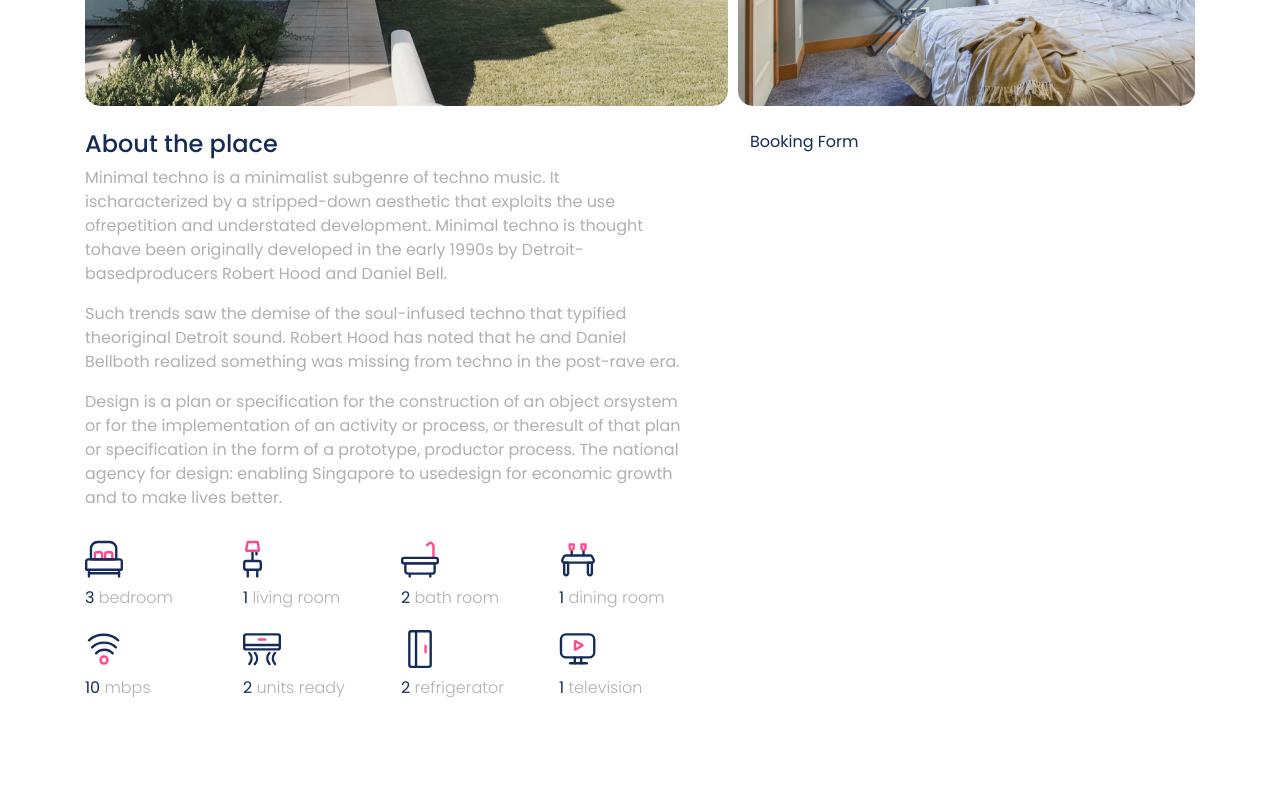
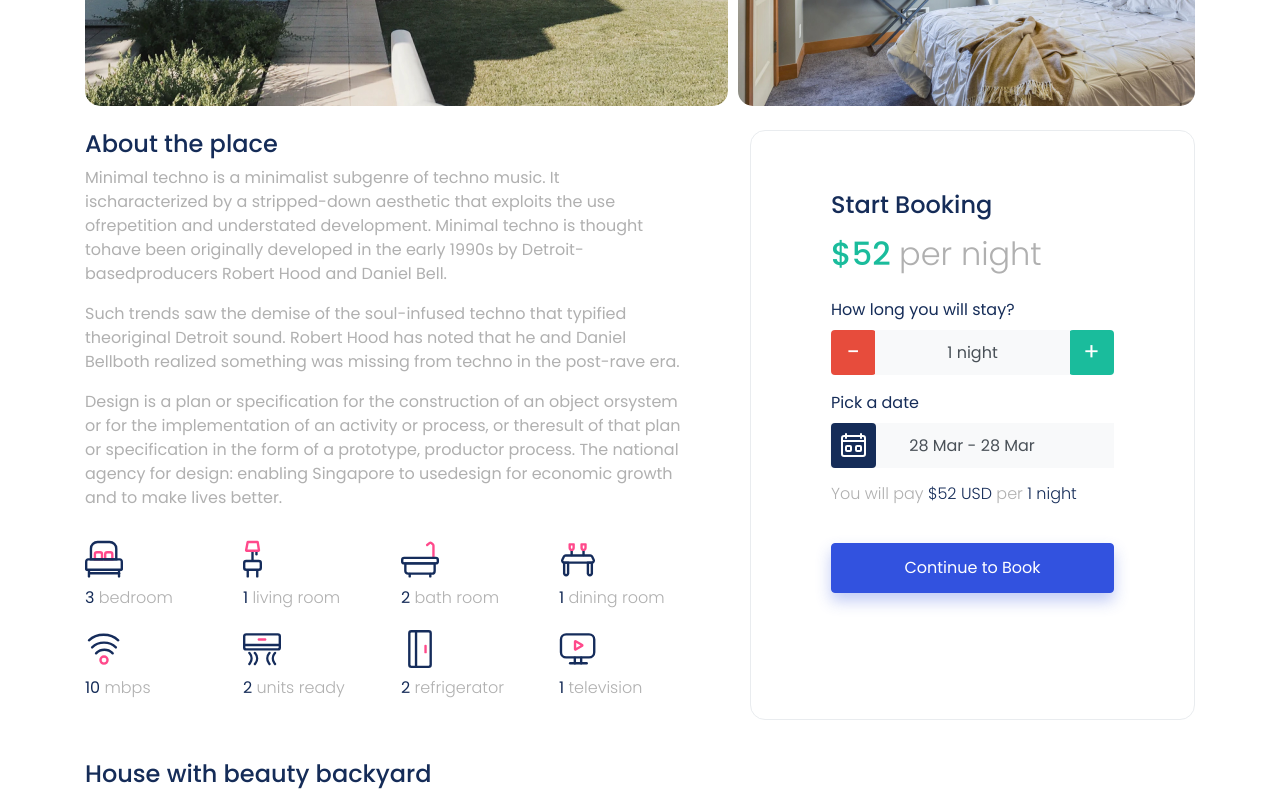
Before and after one commit to ruston-RnY/react-staycation-app, a React (Create React App) app: page /properties/asd1293uasdads1 in a window 1280 px wide. Shown: the part 620-1420 px from the top of the page. Before the commit the page ends 1340 px from the top, so only its background shows below. Built offline with nearby package versions, Linux system fonts and the light colour scheme.

Commit message:
complet page detail

```diff
--- a/src/assets/scss/_colorVariables.scss
+++ b/src/assets/scss/_colorVariables.scss
@@ -14,9 +14,9 @@ $blue: #007bff !default;
 $indigo: #3252df !default;
 $purple: #6f42c1 !default;
 $pink: #ff498b !default;
-$red: #dc3545 !default;
+$red: #e74c3c !default;
 $orange: #fd7e14 !default;
 $yellow: #ffcc47 !default;
 $green: #28a745 !default;
-$teal: #20c997 !default;
+$teal: #1abc9c !default;
 $cyan: #17a2b8 !default;
--- a/src/assets/scss/style.scss
+++ b/src/assets/scss/style.scss
@@ -102,7 +102,11 @@ section {
 }
 
 .card {
+  &.bordered {
+    border: 1px solid $gray-200;
+  }
   height: 100%;
+  border-radius: 15px;
   .tag {
     background-color: $pink;
     font-size: 0.875rem;
@@ -141,7 +145,7 @@ section {
     height: 100%;
     overflow: hidden;
     cursor: pointer;
-    border-radius: 15px;
+
     &::after {
       position: absolute;
       content: "";
@@ -196,6 +200,10 @@ section {
   }
 }
 
+.text-teal {
+  color: $teal;
+}
+
 .testimonial-hero,
 .testimonial-hero img {
   width: 365px;
--- a/src/elements/Form/InputNumber/index.js
+++ b/src/elements/Form/InputNumber/index.js
@@ -1,4 +1,4 @@
-import React, { useState } from "react";
+import React from "react";
 import propTypes from "prop-types";
 import "./index.scss";
 
@@ -7,30 +7,18 @@ export default function Number(props) {
   const { value, placeholder, name, min, max, prefix, suffix, isSuffixPlural } =
     props;
 
-  // declare state
-  const [InputValue, setInputValue] = useState(`${prefix}${value}${suffix}`);
-
   // fungsi onChange
   const onChange = (e) => {
     // terima value dari respon kemudian hapus stringnya
     let value = String(e.target.value);
-    if (prefix) value = value.replace(prefix);
-    if (suffix) value = value.replace(suffix);
 
-    // memastikan yang diterima hanya number
-    const patternNumeric = new RegExp("[0-9]*");
-    const isNumeric = patternNumeric.test(value);
-
-    if (isNumeric && +value <= max && +value >= min) {
+    if (+value <= max && +value >= min) {
       props.onChange({
         target: {
           name: name,
           value: +value,
         },
       });
-      setInputValue(
-        `${prefix}${value}${suffix}${isSuffixPlural && value > 1 ? "s" : ""}`
-      );
     }
   };
 
@@ -67,10 +55,12 @@ export default function Number(props) {
           min={min}
           max={max}
           name={name}
-          pattern="[0-9]*"
+          readOnly
           className="form-control"
           placeholder={placeholder ? placeholder : "0"}
-          value={String(InputValue)}
+          value={`${prefix}${value}${suffix}${
+            isSuffixPlural && value > 1 ? "s" : ""
+          }`}
           onChange={onChange}
         />
         <div className="input-group-append">
--- a/src/pages/DetailPage.js
+++ b/src/pages/DetailPage.js
@@ -4,6 +4,10 @@ import PageDetailTitle from "../parts/PageDetailTitle";
 import ItemDetails from "../assets/json/itemDetails.json";
 import FeaturedImage from "../parts/FeaturedImage";
 import PageDetailDescription from "../parts/PageDetailDescription";
+import BookingForm from "../parts/BookingForm";
+import Categories from "../parts/Categories";
+import Testimony from "../parts/Testimony";
+import Footer from "../parts/Footer";
 
 export default class DetailPage extends Component {
   componentDidMount() {
@@ -28,14 +32,19 @@ export default class DetailPage extends Component {
         <Header {...this.props} />
         <PageDetailTitle data={ItemDetails} breadcrumb={breadcrumb} />
         <FeaturedImage data={ItemDetails.imageUrls} />
-        <div className="container mt-4">
+        <div className="container mt-4" style={{ marginBottom: 40 }}>
           <div className="row">
             <div className="col-7 pr-5">
               <PageDetailDescription data={ItemDetails} />
             </div>
-            <div className="col-5">Booking Form</div>
+            <div className="col-5">
+              <BookingForm itemDetails={ItemDetails} />
+            </div>
           </div>
         </div>
+        <Categories data={ItemDetails.categories} />
+        <Testimony data={ItemDetails.testimonial} />
+        <Footer />
       </>
     );
   }
--- /dev/null
+++ b/src/parts/BookingForm.js
@@ -0,0 +1,136 @@
+import React, { Component } from "react";
+import propTypes from "prop-types";
+import InputNumber from "../elements/Form/InputNumber";
+import InputDate from "../elements/Form/InputDate";
+import Button from "../elements/Button/Button";
+
+export default class BookingForm extends Component {
+  constructor(props) {
+    super(props);
+    this.state = {
+      data: {
+        duration: 1,
+        date: {
+          startDate: new Date(),
+          endDate: new Date(),
+          key: "selection",
+        },
+      },
+    };
+  }
+
+  updateData = (e) => {
+    this.setState({
+      ...this.state,
+      data: {
+        ...this.state.data,
+        [e.target.name]: e.target.value,
+      },
+    });
+  };
+
+  componentDidUpdate(prevProps, prevState) {
+    const { data } = this.state;
+
+    if (prevState.data.date !== data.date) {
+      const startDate = new Date(data.date.startDate);
+      const endDate = new Date(data.date.endDate);
+      const countDuration = new Date(endDate - startDate).getDate();
+      this.setState({
+        data: {
+          ...this.state.data,
+          duration: countDuration,
+        },
+      });
+    }
+
+    if (prevState.data.duration !== data.duration) {
+      const startDate = new Date(data.date.startDate);
+      const endDate = new Date(
+        startDate.setDate(startDate.getDate() + +data.duration - 1)
+      );
+      this.setState({
+        ...this.state,
+        data: {
+          ...this.state.data,
+          date: {
+            ...this.state.data.date,
+            endDate: endDate,
+          },
+        },
+      });
+    }
+  }
+
+  startBooking = () => {
+    const { data } = this.state;
+    this.props.startBooking({
+      _id: this.props.itemDetails._id,
+      duration: data.duration,
+      date: {
+        startDate: data.date.startDate,
+        endDate: data.date.endDate,
+      },
+    });
+    this.props.history.push("/checkout");
+  };
+
+  render() {
+    const { data } = this.state;
+    const { itemDetails } = this.props;
+
+    return (
+      <div className="card bordered" style={{ padding: "60px 80px" }}>
+        <h4 className="mb-3">Start Booking</h4>
+        <h5 className="h2 text-teal mb-4">
+          ${itemDetails.price}{" "}
+          <span className="text-gray-500 font-weight-light">
+            per {itemDetails.unit}
+          </span>
+        </h5>
+
+        <label htmlFor="duration">How long you will stay?</label>
+        <InputNumber
+          max={30}
+          suffix={" night"}
+          isSuffixPlural
+          onChange={this.updateData}
+          name="duration"
+          value={data.duration}
+        />
+
+        <label htmlFor="date">Pick a date</label>
+        <InputDate onChange={this.updateData} name="date" value={data.date} />
+
+        <h6
+          className="text-gray-500 font-weight-light"
+          style={{ marginBottom: 40 }}
+        >
+          You will pay{" "}
+          <span className="text-gray-900">
+            ${itemDetails.price * data.duration} USD
+          </span>{" "}
+          per{" "}
+          <span className="text-gray-900">
+            {data.duration} {itemDetails.unit}
+          </span>
+        </h6>
+
+        <Button
+          className="btn"
+          hasShadow
+          isPrimary
+          isBlock
+          onClick={this.startBooking}
+        >
+          Continue to Book
+        </Button>
+      </div>
+    );
+  }
+}
+
+BookingForm.propTypes = {
+  itemDetails: propTypes.object,
+  startBooking: propTypes.func,
+};
```
